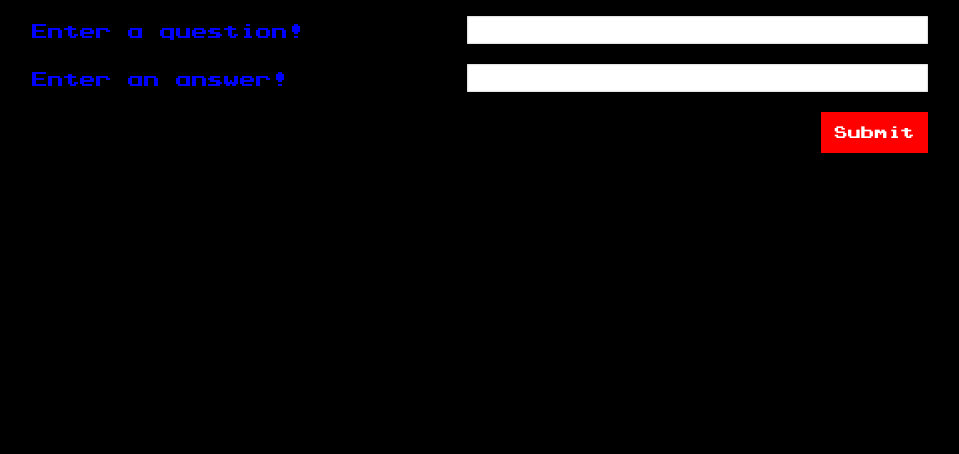
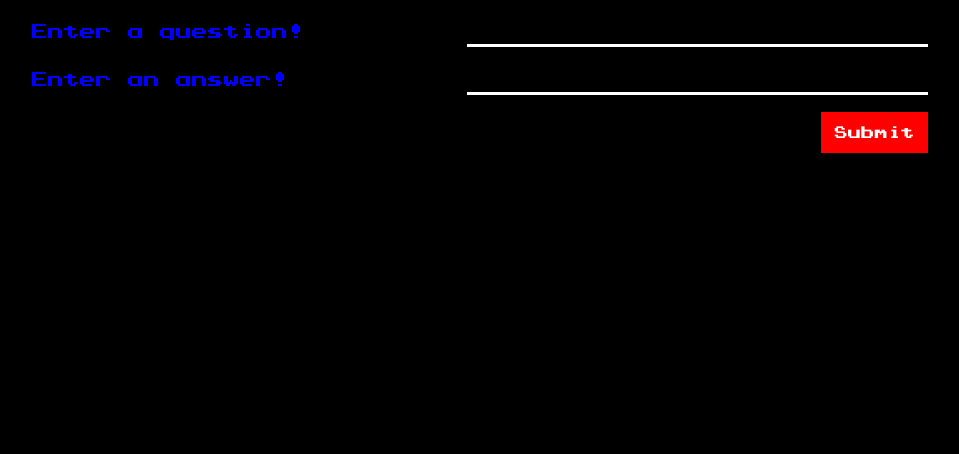
Before and after one commit to BadgerBoy1002/quizicle, a plain HTML site: page index.html in a window 1280 px wide. Shown: the part 346-800 px from the top of the page, without its empty margins (160-1119 px from the left). Drawn offline with Linux system fonts and the light colour scheme.

Commit message:
style: more retro

```diff
--- a/style.css
+++ b/style.css
@@ -44,9 +44,7 @@ html, body {
 #ui .content form input[type=text] {
     width: 50%;
     padding: 0.5em;
-    -webkit-box-shadow: inset 0px 0px 2px 0px rgba(0, 0, 0, 0.4);
-    -moz-box-shadow: inset 0px 0px 2px 0px rgba(0, 0, 0, 0.4);
-    box-shadow: inset 0px 0px 2px 0px rgba(0, 0, 0, 0.4);
-    background: #FFF;
-    color: #000;
+    background: none;
+    color: #FFF;
+    border-bottom: #FFF 3px solid;
 }
```
